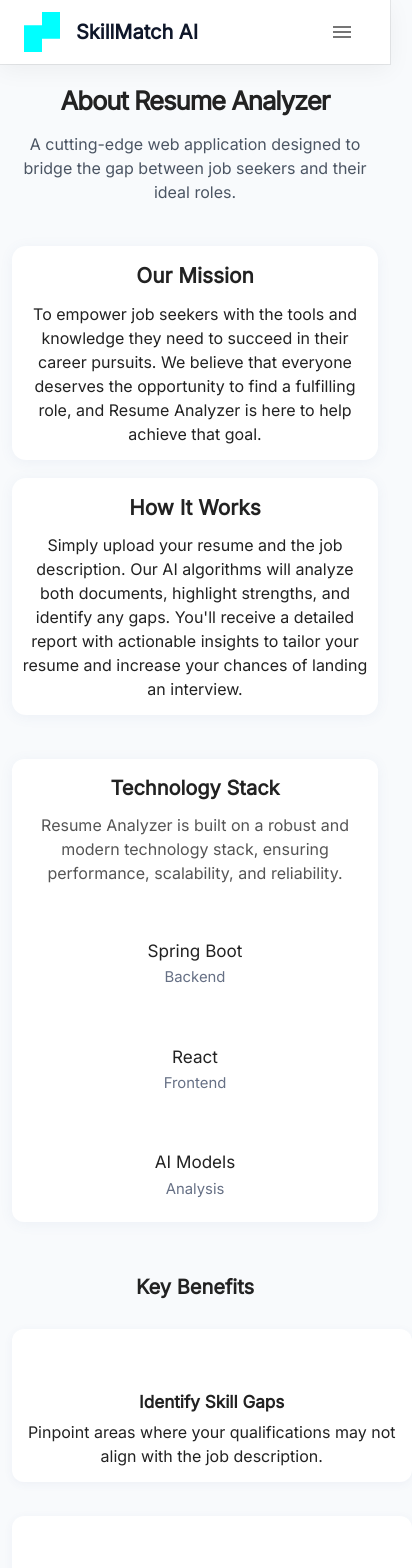
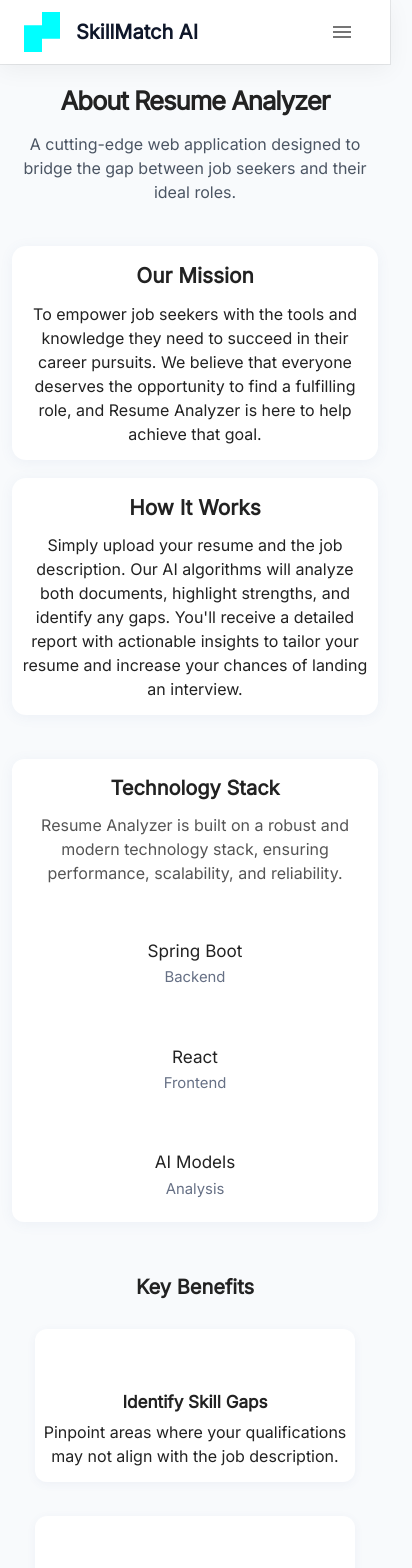
Before and after one commit to prathamesh-borse/AIResumeAnalyserFrontend, a React (Create React App) app: page /about in a window 390 px wide. Shown: the top 1568 px of the page, 412 px wide, since content can reach past the window. Built offline with nearby package versions, Linux system fonts and the light colour scheme; no server answers; some icons are missing.

Commit message:
Improved Responsiveness

```diff
--- a/src/components/About/About.css
+++ b/src/components/About/About.css
@@ -199,3 +199,9 @@
         font-size: 1rem;
     }
 }
+
+@media (max-width: 390px) {
+    .benefit-card {
+        width: 320px;
+    }
+}
```
